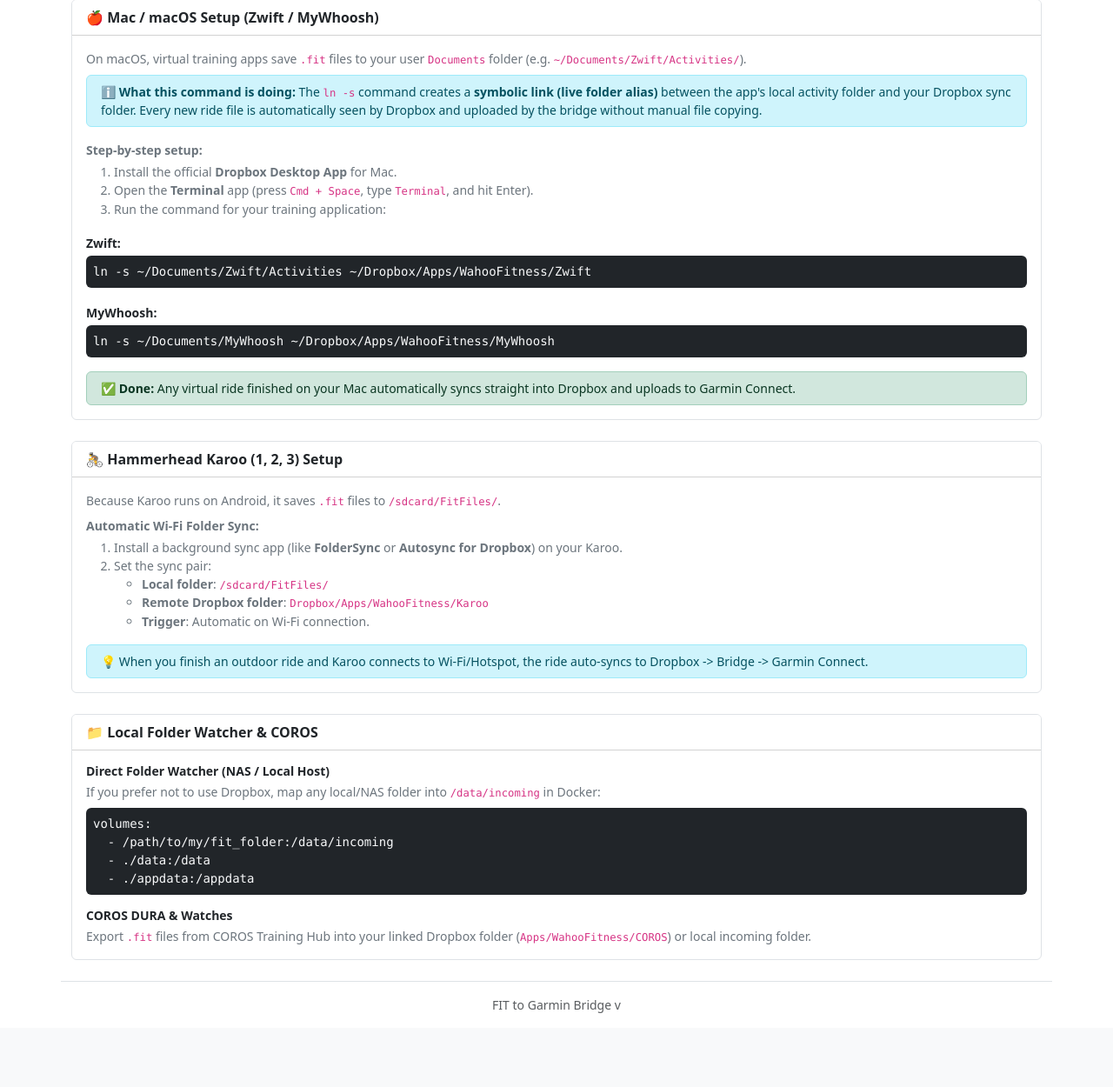
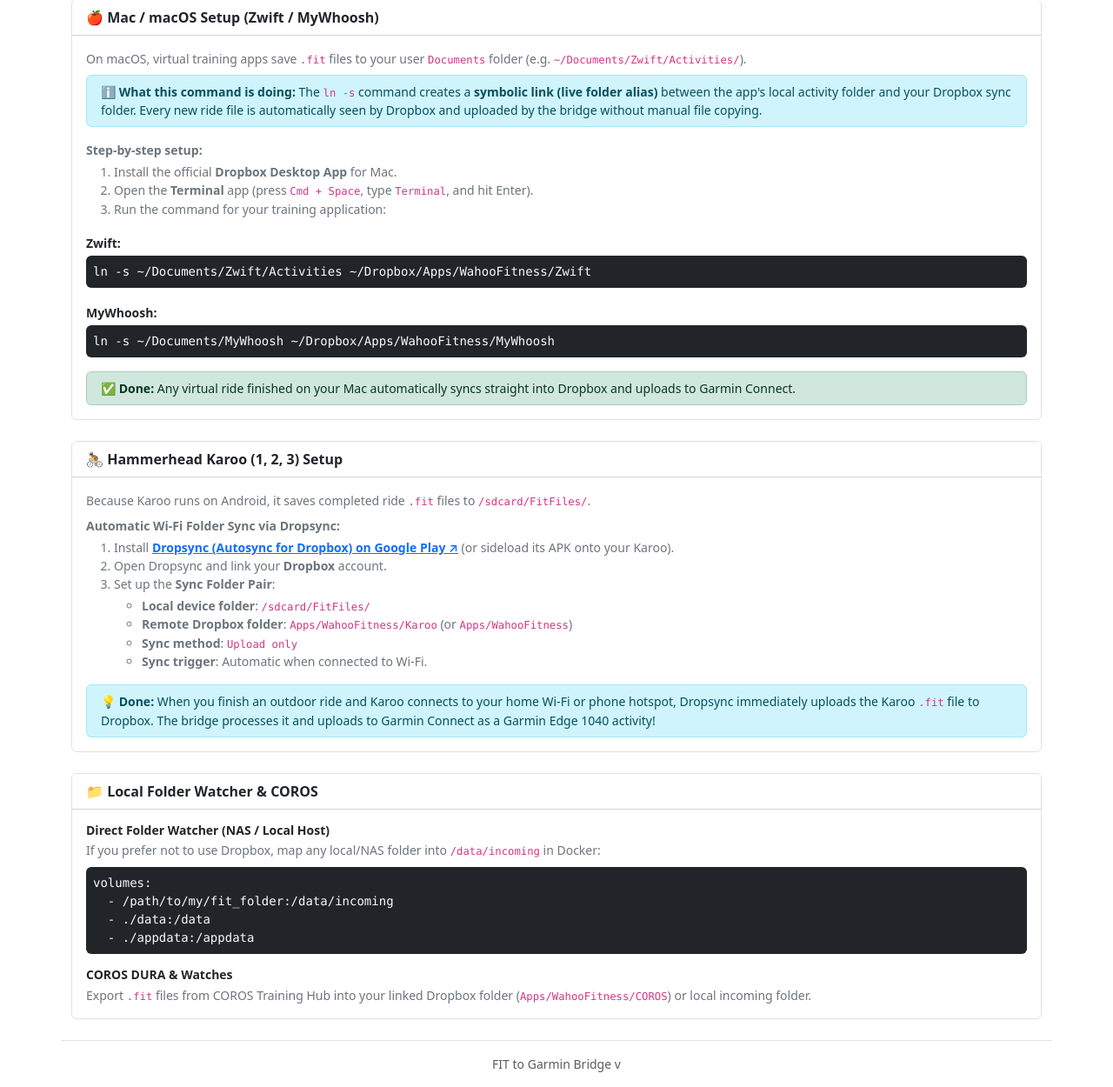
Before and after one commit to ntrance/wahoo-garmin-fit-bridge, a FastAPI app: template app/templates/help.html in a window 1280 px wide. Shown: the part 1233-2483 px from the top of the page at 87% size. Before the commit the page ends 2398 px from the top, so only its background shows below. Run offline with FastAPI, Linux system fonts and the light colour scheme; the template is opened without the code that fills it, so the values that code supplies are empty; parts of the project's set-up code (start-up, migrations or seed data) failed here and were passed over.

Commit message:
docs: add direct link to Dropsync on Google Play for Karoo setup

```diff
--- a/app/templates/help.html
+++ b/app/templates/help.html
@@ -135,21 +135,25 @@
       </div>
       <div class="card-body">
         <p class="text-secondary small mb-2">
-          Because Karoo runs on Android, it saves <code>.fit</code> files to <code>/sdcard/FitFiles/</code>.
+          Because Karoo runs on Android, it saves completed ride <code>.fit</code> files to <code>/sdcard/FitFiles/</code>.
         </p>
-        <p class="text-secondary small mb-1 fw-semibold">Automatic Wi-Fi Folder Sync:</p>
+        <p class="text-secondary small mb-1 fw-semibold">Automatic Wi-Fi Folder Sync via Dropsync:</p>
         <ol class="text-secondary small mb-3">
-          <li>Install a background sync app (like <strong>FolderSync</strong> or <strong>Autosync for Dropbox</strong>) on your Karoo.</li>
-          <li>Set the sync pair:
-            <ul>
-              <li><strong>Local folder</strong>: <code>/sdcard/FitFiles/</code></li>
-              <li><strong>Remote Dropbox folder</strong>: <code>Dropbox/Apps/WahooFitness/Karoo</code></li>
-              <li><strong>Trigger</strong>: Automatic on Wi-Fi connection.</li>
+          <li>
+            Install <strong><a href="https://play.google.com/store/apps/details?id=com.ttxapps.dropsync&hl=en_GB" target="_blank" rel="noopener" class="text-primary fw-semibold">Dropsync (Autosync for Dropbox) on Google Play ↗</a></strong> (or sideload its APK onto your Karoo).
+          </li>
+          <li>Open Dropsync and link your <strong>Dropbox</strong> account.</li>
+          <li>Set up the <strong>Sync Folder Pair</strong>:
+            <ul class="mt-1">
+              <li><strong>Local device folder</strong>: <code>/sdcard/FitFiles/</code></li>
+              <li><strong>Remote Dropbox folder</strong>: <code>Apps/WahooFitness/Karoo</code> (or <code>Apps/WahooFitness</code>)</li>
+              <li><strong>Sync method</strong>: <code>Upload only</code></li>
+              <li><strong>Sync trigger</strong>: Automatic when connected to Wi-Fi.</li>
             </ul>
           </li>
         </ol>
         <div class="alert alert-info py-2 mb-0 small">
-          💡 When you finish an outdoor ride and Karoo connects to Wi-Fi/Hotspot, the ride auto-syncs to Dropbox -> Bridge -> Garmin Connect.
+          💡 <strong>Done:</strong> When you finish an outdoor ride and Karoo connects to your home Wi-Fi or phone hotspot, Dropsync immediately uploads the Karoo <code>.fit</code> file to Dropbox. The bridge processes it and uploads to Garmin Connect as a Garmin Edge 1040 activity!
         </div>
       </div>
     </div>
```
Also changed, not shown: docs/multi-platform-sync.md (+7 -6 lines), tests/test_main.py (+1 -1 lines).
